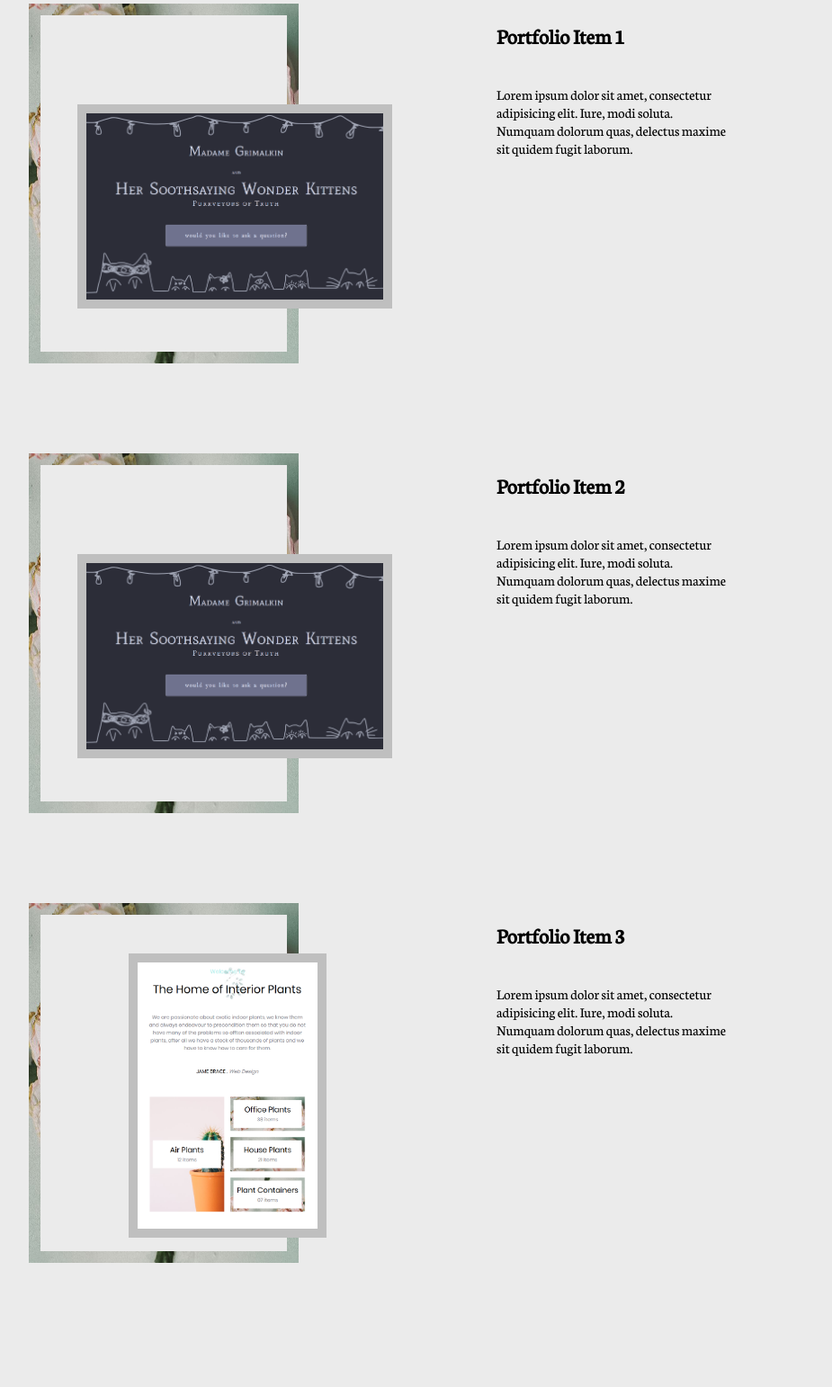
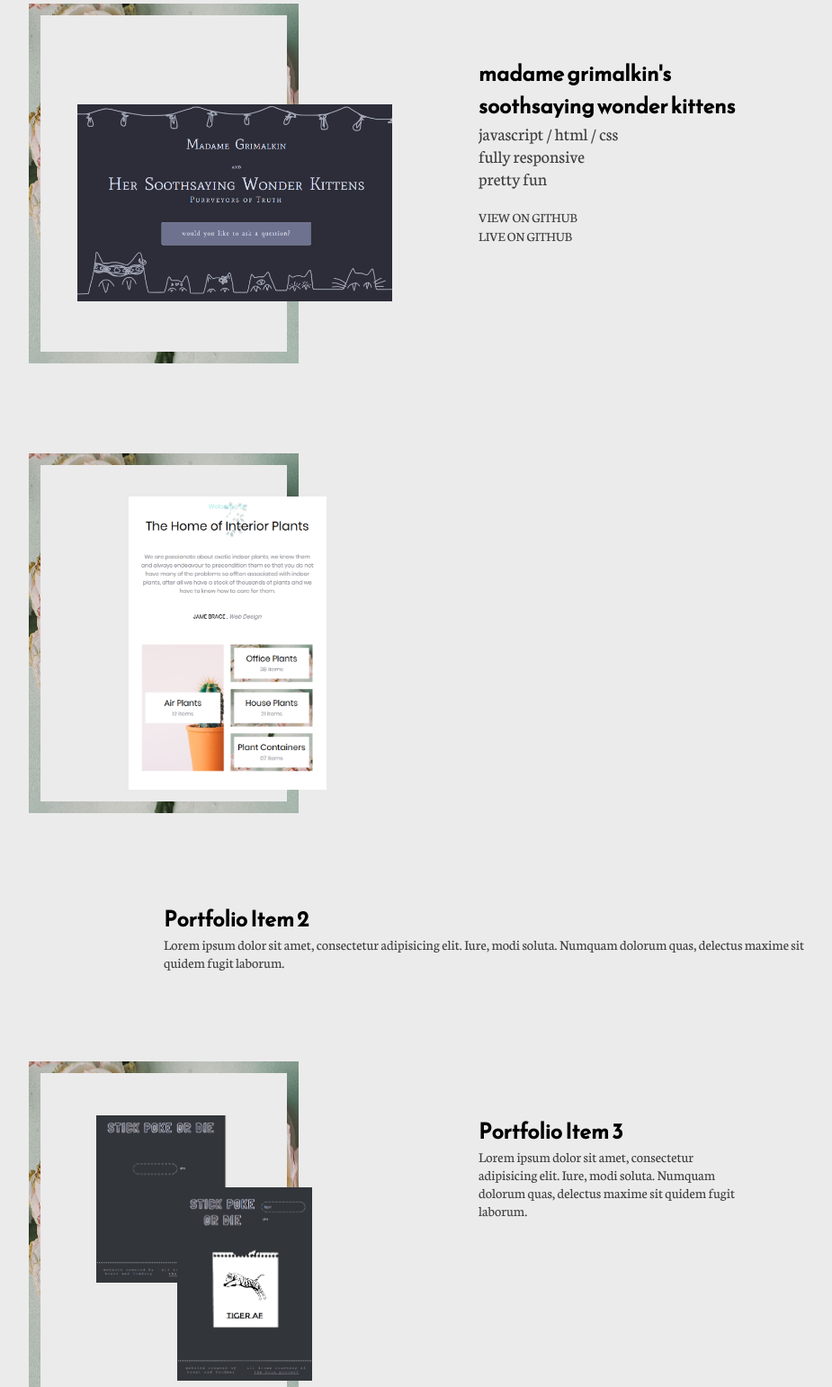
Before and after one commit to lindsaywoods/portfolio, a website: page index.html in a window 1280 px wide. Shown: the part 1258-2800 px from the top of the page at 90% size, without its empty margins (208-1133 px from the left). Drawn offline with Linux system fonts and the light colour scheme.

Commit message:
working on layout and copy

```diff
--- a/index.html
+++ b/index.html
@@ -31,26 +31,35 @@
             </div>
           </div>
         </div>
+        <!-- beginning of portfolio section -->
         <div class="portSection">
           <div class="portItem portItem1">
             <div class="portItemImageContainer">
               <div class="portItem1Image">
-                <img class="portImage1" src="/styles/assets/Screenshot (15).png" alt="">
+                <img class="portImage1" src="/styles/assets/grimalkin.png" alt="">
               </div>
             </div>
-            <div class="portItem1Desc">
-              <h2>Portfolio Item 1</h2>
-              <p>Lorem ipsum dolor sit amet, consectetur adipisicing elit. Iure, modi soluta. Numquam dolorum quas, delectus maxime sit quidem fugit laborum.</p>
+          <div class="portItemDesc">
+              <h2 class="portTitle">Madame Grimalkin's Soothsaying Wonder Kittens</span>  </h2>
+              <ul class="portList">
+                <li>javascript / html / css</li>
+                <li>fully responsive</li>
+                <li>pretty fun</li>
+              </ul>
+              <div class="viewLinksContainer">
+                <p><a href="#">view on github</a></p>
+                <p><a href="#">live on github</a></p>
+              </div>
             </div>
           </div>
           <div class="portItem portItem2">
             <div class="portItemImageContainer">
               <div class="portItem2Image">
-                <!-- <img class="portImage" src="/styles/assets/computerPlaceholder.png" alt=""> -->
-                <img class="portImage2" src="/styles/assets/Screenshot (15).png" alt="">
-              </div>
+                <img class="portImage2" src="/styles/assets/plants.png" alt="">
+                </div>
             </div>
-            <div class="portItem2Desc">
+          </div>
+          <div class="portItemDesc">
               <h2>Portfolio Item 2</h2>
               <p>Lorem ipsum dolor sit amet, consectetur adipisicing elit. Iure, modi soluta. Numquam dolorum quas, delectus maxime sit
                 quidem fugit laborum.</p>
@@ -59,16 +68,18 @@
           <div class="portItem portItem3">
             <div class="portItemImageContainer">
               <div class="portItem3Image">
-                <img class="portImage3" src="/styles/assets/plants.png" alt="">
+                <img class="portImage3" src="/styles/assets/stickpoke.png" alt="">
+                <img class="portImage31" src="/styles/assets/stickpoke2.png" alt="">
               </div>
             </div>
-            <div class="portItem3Desc">
+            <div class="portItemDesc">
               <h2>Portfolio Item 3</h2>
               <p>Lorem ipsum dolor sit amet, consectetur adipisicing elit. Iure, modi soluta. Numquam dolorum quas, delectus maxime sit
                 quidem fugit laborum.</p>
             </div>
           </div>
         </div>
+        <!-- beginning of skills list -->
         <div class="skillsSection">
           <ul class="iconList">
             <li>
@@ -128,11 +139,12 @@
             </li>
           </ul>
         </div>
+        <!-- beginning of contact section -->
         <section class="contactSection">
           <div class="contactForm">
             <h2>say hello</h2>
             <p>(if you want to)</p>
-            <p> <span class="bold">email: </span> hello@lindsayw.io</p>
+
             <ul class="contactIcons">
               <li>
                 <img class="twitterIcon" src="/styles/assets/twitterIcon.svg" alt="twitter icon">
@@ -144,7 +156,8 @@
                 <img class="instaIcon" src="/styles/assets/instaIcon.svg" alt="instagram icon">
               </li>
             </ul>
-
+            <p>
+              <span class="bold">email: </span> hello@lindsayw.io</p>
             <form action="https://formspree.io/hello@lindsayw.io" method="POST">
               <label for="name">name:</label>
               <input type="text" name="name">
--- a/notes.txt
+++ b/notes.txt
@@ -12,6 +12,7 @@
 
 
 stick poke
+- screenshot for portfolio
 - add to twitter
 - error handling - you fucked up
 - what to do - placeholder text?
--- a/styles/style.css
+++ b/styles/style.css
@@ -138,6 +138,9 @@ body {
   max-width: 1000px;
   margin: 0 auto; }
 
+a {
+  text-decoration: none; }
+
 h1, h2, ul {
   margin: 0;
   padding: 0;
@@ -145,15 +148,19 @@ h1, h2, ul {
   display: flex; }
 
 h1 {
-  font-family: "Assistant", sans-serif; }
+  font-family: "Reem Kufi", sans-serif; }
 
-p, h2, input, label {
+p, h2, input, label, li {
   font-family: "Neuton", serif; }
+
+h2 {
+  font-family: "Reem Kufi", sans-serif; }
 
 p {
   font-size: 16px;
   margin: 0;
-  padding: 0; }
+  padding: 0;
+  color: #3f3f3f; }
 
 ul {
   display: flex; }
@@ -216,12 +223,24 @@ header {
 
 .portSection {
   margin-top: 200px; }
-
-.portItem p {
-  padding: 20px; }
+  .portSection li {
+    font-size: 20px;
+    color: #3f3f3f; }
 
 .portItem h2 {
-  padding: 20px; }
+  margin-top: 20%; }
+
+.portItem li {
+  line-height: 25px; }
+
+.portItem a {
+  text-transform: uppercase;
+  color: #3f3f3f;
+  font-size: 15px;
+  line-height: 20px; }
+  .portItem a:hover {
+    color: #0c0c0c;
+    text-decoration: underline; }
 
 .portItem1, .portItem2, .portItem3 {
   display: flex; }
@@ -229,21 +248,36 @@ header {
 .portItem {
   margin: 100px; }
 
+.portTitle {
+  flex-direction: column;
+  text-transform: lowercase; }
+
 .portItemImageContainer {
   position: relative; }
 
-.portImage1, .portImage2 {
+.portImage1 {
   width: 350px;
   position: absolute;
   top: 28%;
-  left: 18%;
-  border: 10px solid #bfbfbf; }
+  left: 18%; }
 
 .portImage3 {
+  width: 150px;
+  position: absolute;
+  top: 35%;
+  left: 55%; }
+
+.portImage31 {
+  width: 150px;
+  position: absolute;
+  top: 15%;
+  left: 25%;
+  z-index: -1; }
+
+.portImage2 {
   width: 220px;
   position: absolute;
-  border: 10px solid #bfbfbf;
-  top: 14%;
+  top: 12%;
   left: 37%; }
 
 .portItem1Image, .portItem2Image, .portItem3Image {
@@ -252,8 +286,15 @@ header {
   border: 13px solid;
   border-image: url("/styles/assets/daria-shevtsova-57355.jpg") 30 30; }
 
-.portItem1Desc, .portItem2Desc, .portItem3Desc {
+.portItemDesc {
   margin-left: 25%; }
+
+.portList {
+  display: flex;
+  flex-direction: column; }
+
+.viewLinksContainer {
+  margin-top: 20px; }
 
 .iconList {
   display: flex;
@@ -274,6 +315,8 @@ header {
   flex-direction: column;
   max-width: 50%;
   align-items: center; }
+  .contactForm p {
+    margin-bottom: 30px; }
 
 .contactIcons {
   display: flex;
--- a/styles/styles.scss
+++ b/styles/styles.scss
@@ -11,6 +11,10 @@ body {
     margin: 0 auto;
 }
 
+a {
+    text-decoration: none;
+}
+
 h1, h2, ul {
     margin: 0;
     padding: 0;
@@ -22,14 +26,19 @@ h1{
     font-family: $h1Font;
 }
 
-p, h2, input, label {
+p, h2, input, label, li {
     font-family: $copyFont;
+}
+
+h2 {
+    font-family: $h1Font;
 }
 
 p {
     font-size: 16px;
     margin: 0;
     padding: 0;
+    color: $darkGrey;
 }
 
 ul {
@@ -105,16 +114,28 @@ header {
 
 .portSection {
     margin-top: 200px;
+    li {
+        font-size: 20px;
+        color: $darkGrey;
+    }
 }
 
 .portItem {
-    // border: 3px solid mediumvioletred;
-    p {
-        padding: 20px;
+    h2 {
+        margin-top: 20%;
     }
-
-    h2 {
-        padding: 20px;
+    li {
+        line-height: 25px;
+    }
+    a {
+        text-transform: uppercase;
+        color: $darkGrey;
+        font-size: 15px;
+        line-height: 20px;
+        &:hover{
+            color: $black;
+            text-decoration: underline;
+        }
     }
 }
 
@@ -126,23 +147,41 @@ header {
     margin: 100px;
 }
 
+.portTitle {
+    flex-direction: column;
+    text-transform: lowercase;
+}
+
 .portItemImageContainer {
     position: relative;
 }
 
-.portImage1, .portImage2 {
+.portImage1 {
     width: 350px;
     position: absolute;
     top: 28%;
     left: 18%;
-    border: 10px solid $lightGrey;
 }
 
 .portImage3 {
+    width: 150px;
+    position: absolute;
+    top: 35%;
+    left: 55%;
+}
+
+.portImage31 {
+    width: 150px;
+    position: absolute;
+    top: 15%;
+    left: 25%;
+    z-index: -1;
+}
+
+.portImage2 {
     width: 220px;
     position: absolute;
-    border: 10px solid $lightGrey;
-    top: 14%;
+    top: 12%;
     left: 37%;
 }
 
@@ -154,10 +193,28 @@ header {
 }
 
 
-.portItem1Desc, .portItem2Desc, .portItem3Desc {
+.portItemDesc {
     margin-left: 25%;
 }
 
+// .portItem1Desc {
+//     display: flex;
+//     flex-direction: column;
+//     text-align: left;
+//     h2  {
+//         text-align: left;
+//         padding-left: 0;
+//     }
+// }
+
+.portList {
+    display: flex;
+    flex-direction: column;
+}
+
+.viewLinksContainer {
+    margin-top: 20px;
+}
 
 .iconList {
     display: flex;
@@ -185,6 +242,9 @@ header {
     flex-direction: column;
     max-width: 50%;
     align-items: center;
+    p {
+        margin-bottom: 30px;
+    }
 }
 
 .contactIcons {
--- a/styles/variables.scss
+++ b/styles/variables.scss
@@ -5,12 +5,11 @@ $middleGrey: #727272;
 $lightGrey: #bfbfbf;
 
 $copyFont:'Neuton', serif;
-$h1Font:'Assistant', sans-serif;
+$h1Font: 'Reem Kufi', sans-serif;
 
 $backgroundColour: #ebebeb;
 $borderImage: url("/styles/assets/daria-shevtsova-57355.jpg") 30 30;
 $border: 13px solid;
 
-
-    // font-family: 'Didact Gothic', sans-serif;
-    // font-family: 'Reem Kufi', sans-serif;
+// $h1Font: 'Didact Gothic', sans-serif;
+// $h1Font:'Assistant', sans-serif;
```
Also changed, not shown: styles/assets/computerPlaceholder.png (deleted), styles/assets/grimalkin.png (renamed from styles/assets/Screenshot (15).png), styles/assets/stickpoke.png (added), styles/assets/stickpoke2.png (added), 2 other files.
